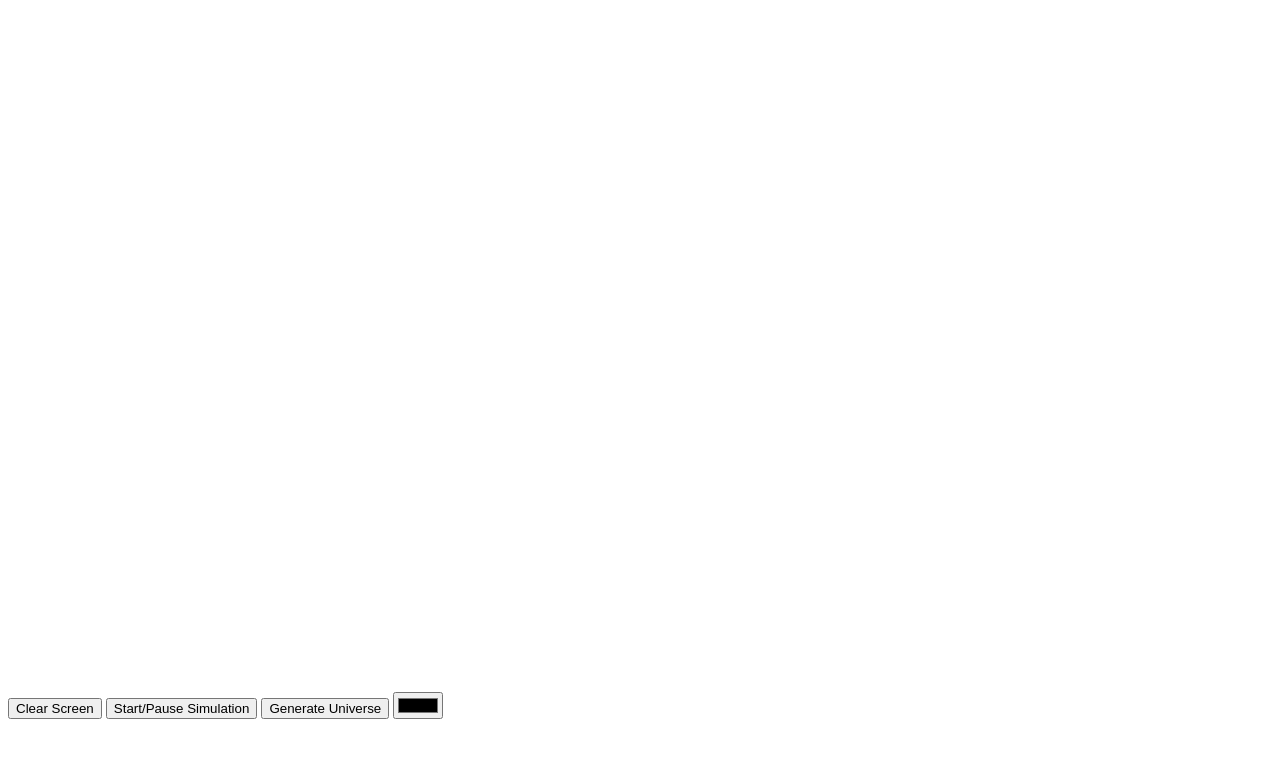
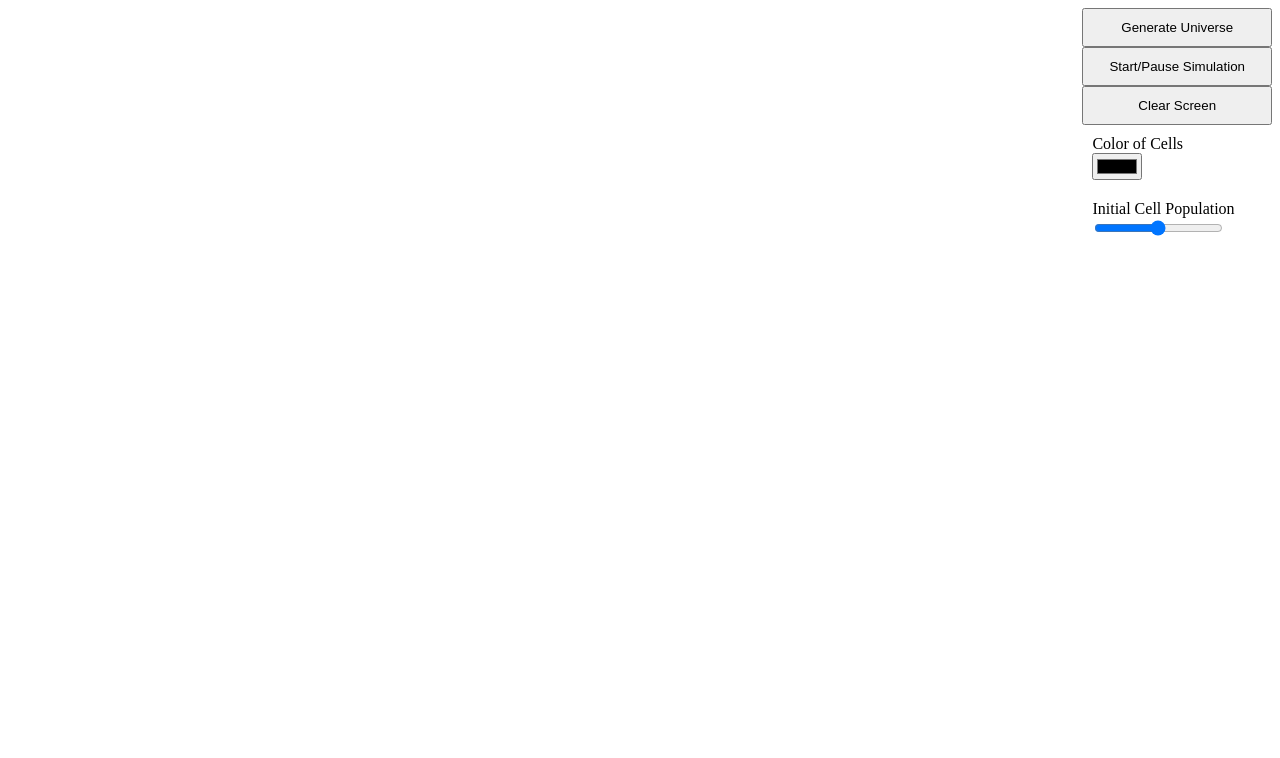
Before and after one commit to jwCheng28/Life_Simulation, a website built with webpack: page web/index.html in a window 1280 px wide. Built offline with nearby package versions, Linux system fonts and the light colour scheme; what life_simulation would draw is missing.

Commit message:
Updated UI to look better

```diff
--- a/web/index.html
+++ b/web/index.html
@@ -6,11 +6,22 @@
     <link rel="stylesheet" href="style.css">
 </head>
 <body>
-    <button id="clear">Clear Screen</button>
-    <button id="pause">Start/Pause Simulation</button>
-    <button id="generate">Generate Universe</button>
-    <input type="color" id="cell_color" value="#000000">
-    <canvas id="game_of_life_universe"></canvas>
+    <div class="container">
+        <button id="generate">Generate Universe</button>
+        <button id="pause">Start/Pause Simulation</button>
+        <button id="clear">Clear Screen</button>
+        <div class="inputs">
+            <label for="cell_color">Color of Cells</label>
+            <input type="color" id="cell_color" value="#000000">
+        </div>
+        <div class="inputs">
+            <label for="population">Initial Cell Population</label>
+            <input type="range" id="population" min="1" max="100" value="50">
+        </div>
+    </div>
+    <div class="my_canvas">
+        <canvas id="game_of_life_universe"></canvas>
+    </div>
     <script src="./index.js"></script>
 </body>
 </html>
--- a/web/style.css
+++ b/web/style.css
@@ -1,3 +1,29 @@
-body {
+.container {
+    width: 15%;
+    float: right;
+}
+
+.container button {
+    width: 100%;
+    display: block;
+    padding: 10px;
+}
+
+.container input {
+    display: block;
+}
+
+.inputs {
+    position: relative;
+    padding: 10px;
+}
+
+.my_canvas {
     position: absolute;
+    top: 40px;
+    left: 20%;
+    width: 60%;
+    display: flex;
+    flex-direction: column;
+    align-items: center;
 }
```
